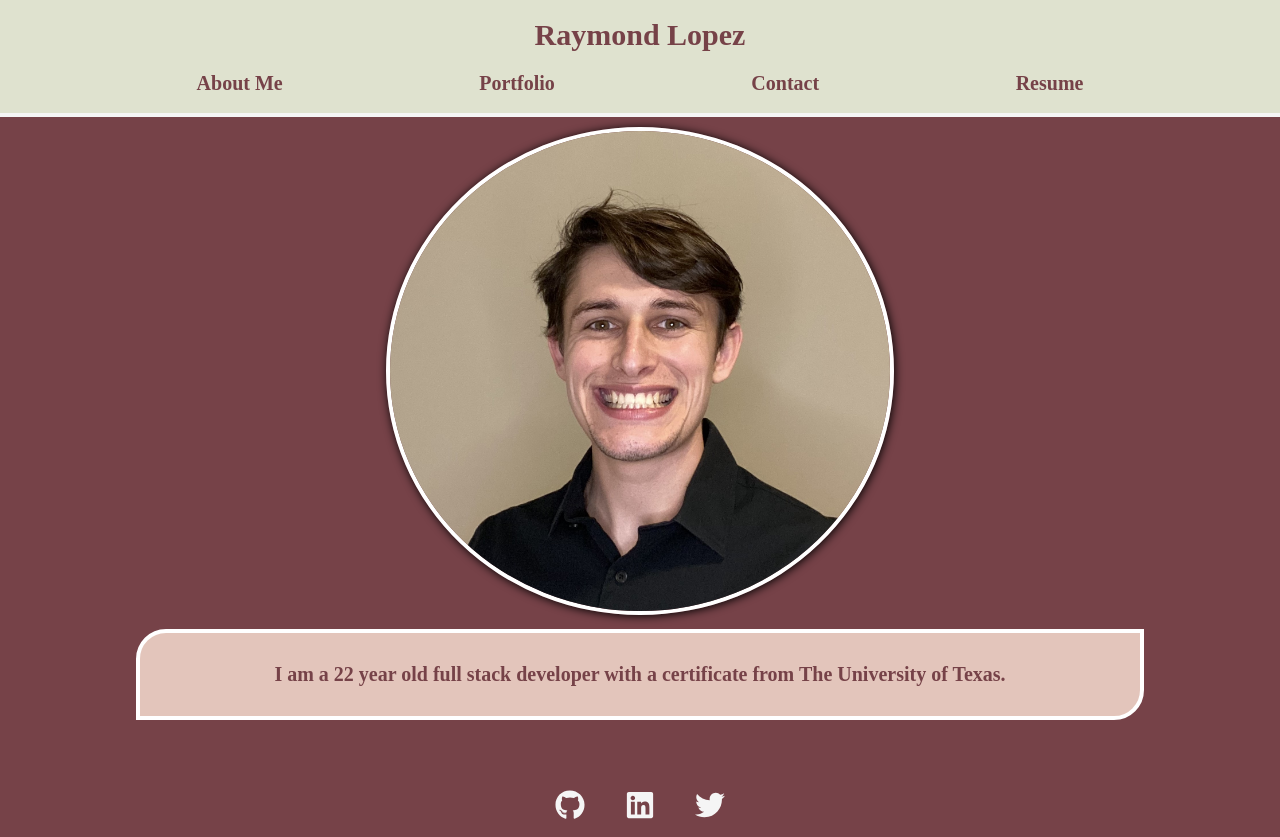
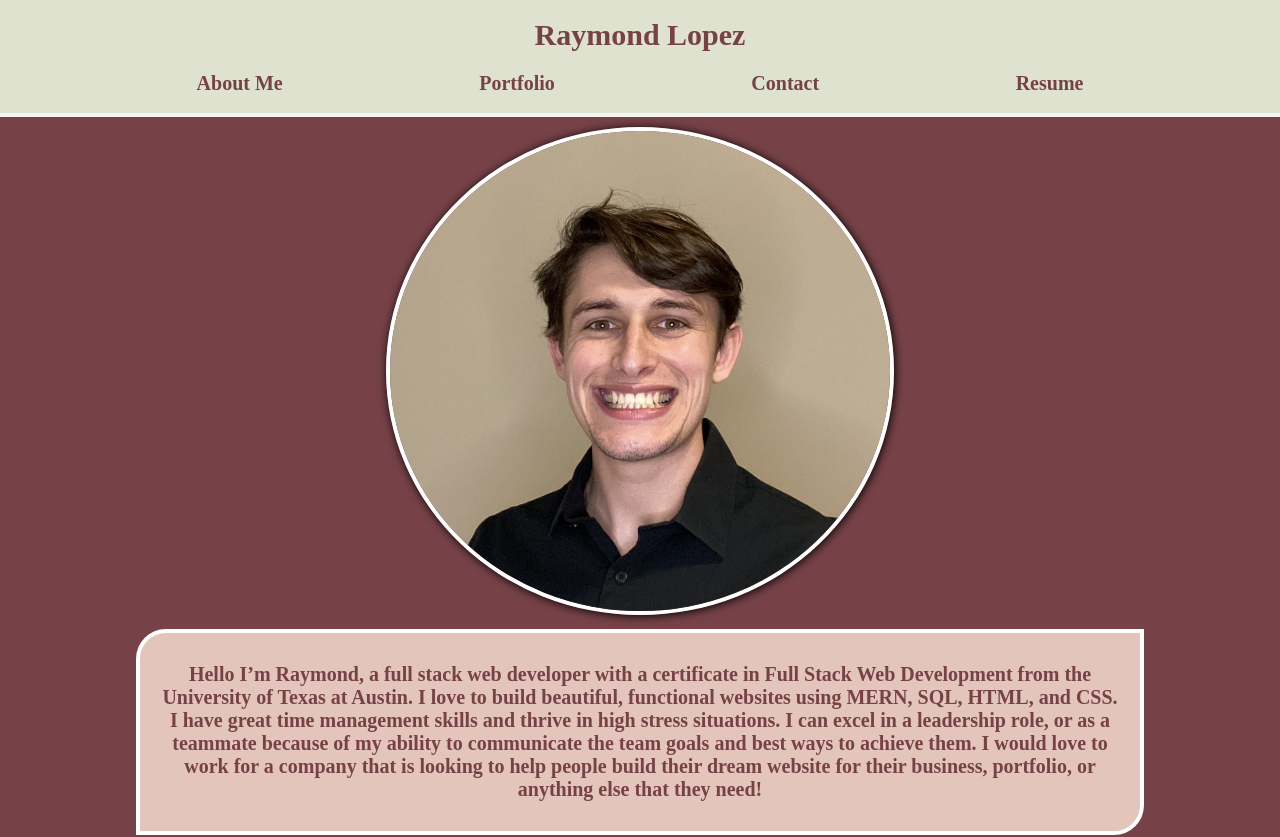
Before and after one commit to raymondlopez13/raymondlopez13.github.io, a React (Create React App) app: page / in a window 1280 px wide. Shown: the top 837 px of the page. Built offline with nearby package versions, Linux system fonts and the light colour scheme.

Commit message:
added max width to about page

```diff
--- a/src/components/About/index.js
+++ b/src/components/About/index.js
@@ -8,7 +8,7 @@ function About() {
             <img src={headshot} alt="headshot" />
             <div className="about-text">
                 <p className='aboutP'>
-                    I am a 22 year old full stack developer with a certificate from The University of Texas.
+                Hello I’m Raymond, a full stack web developer with a certificate in Full Stack Web Development from the University of Texas at Austin. I love to build beautiful, functional websites using MERN, SQL, HTML, and CSS. I have great time management skills and thrive in high stress situations. I can excel in a leadership role, or as a teammate because of my ability to communicate the team goals and best ways to achieve them. I would love to work for a company that is looking to help people build their dream website for their business, portfolio, or anything else that they need!
                 </p>
             </div>
         </section>
--- a/src/index.css
+++ b/src/index.css
@@ -69,6 +69,7 @@ nav {
   padding: 10px 20px;
   border: 4px solid white;
   border-radius: 30px 0 30px 0;
+  max-width: 1024px;
 }
 .aboutP {
   font-size: 20px;
```
